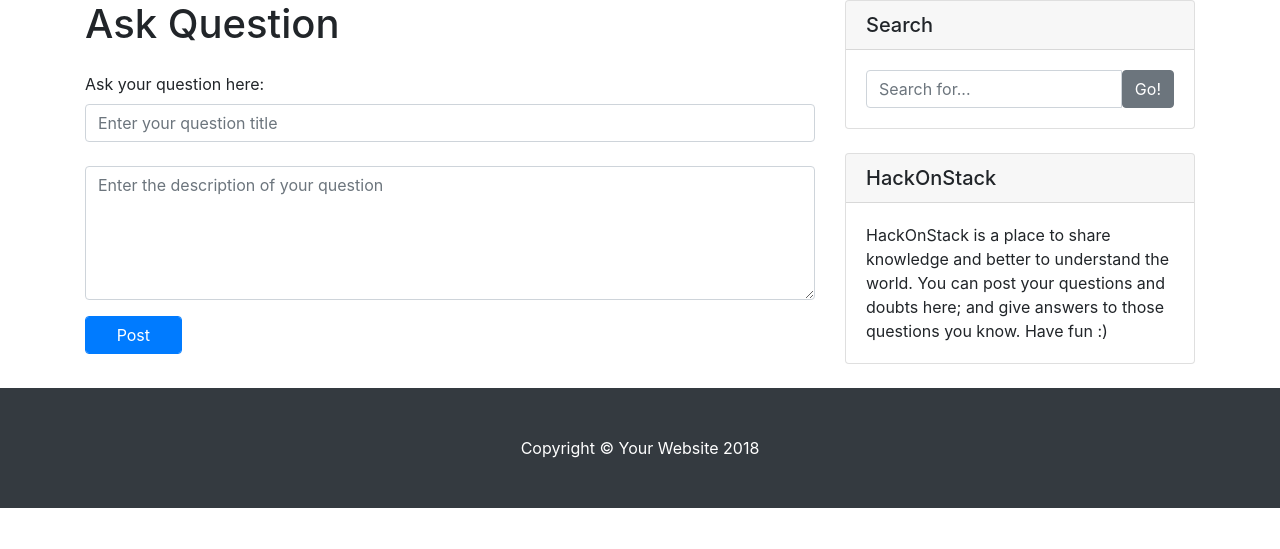
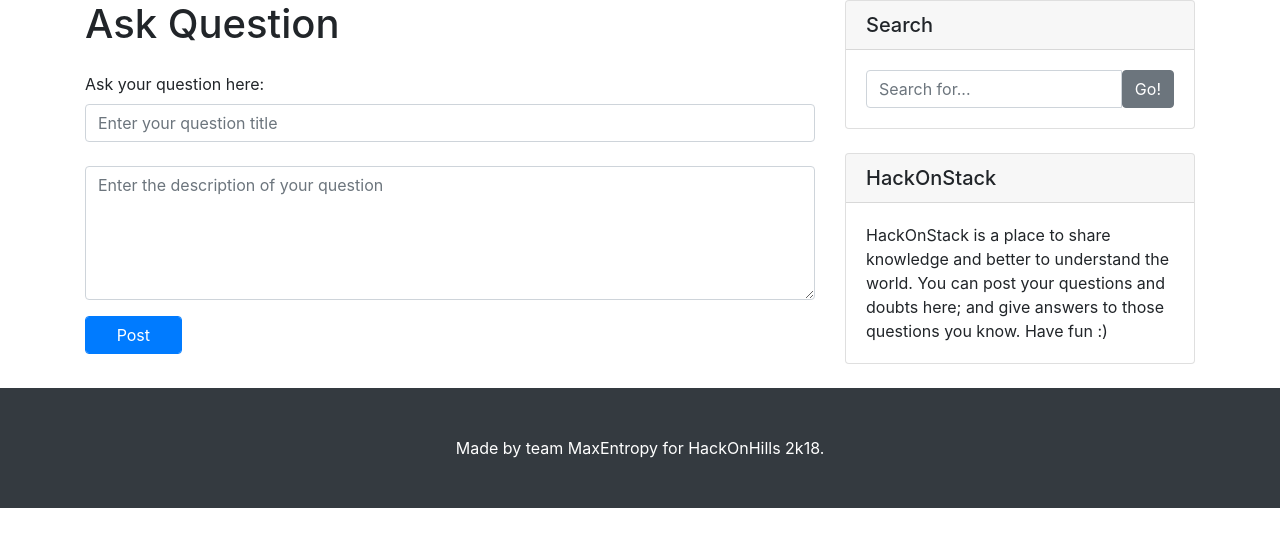
Before and after one commit to krkartikay/HackOnStack, a Flask app: page /post/question/ in a window 1280 px wide. Shown: the part 80-629 px from the top of the page. Run offline with Flask 2, Linux system fonts and the light colour scheme; the visitor is signed in with stand-in values (Sample User, id 1); some libraries are stand-ins or nearby versions.

Commit message:
footer message

```diff
--- a/templates/layout.html
+++ b/templates/layout.html
@@ -121,7 +121,9 @@
     <!-- Footer -->
     <footer class="py-5 bg-dark">
       <div class="container">
-        <p class="m-0 text-center text-white">Copyright &copy; <span class="glyphicon glyphicon-heart"></span> Your Website 2018</p>
+        <p class="m-0 text-center text-white">
+          Made by team MaxEntropy for HackOnHills 2k18.
+        </p>
       </div>
       <!-- /.container -->
     </footer>
```
